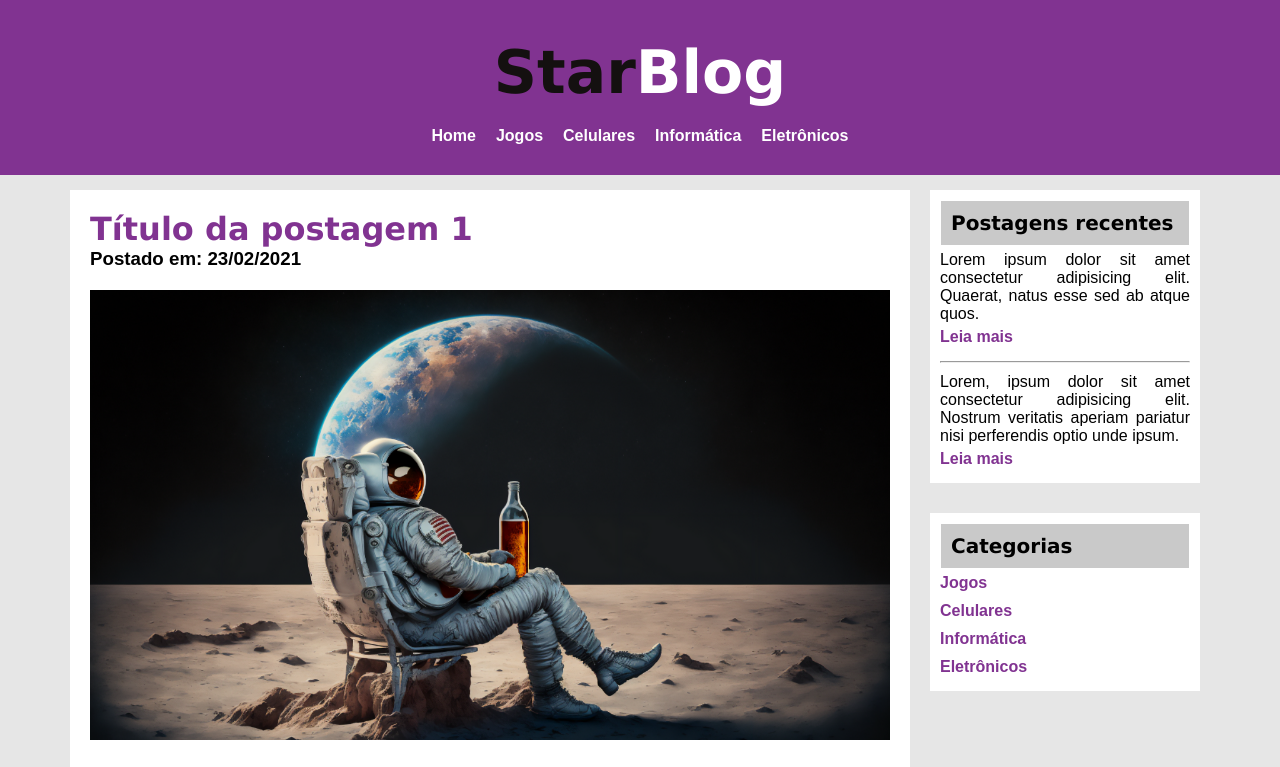
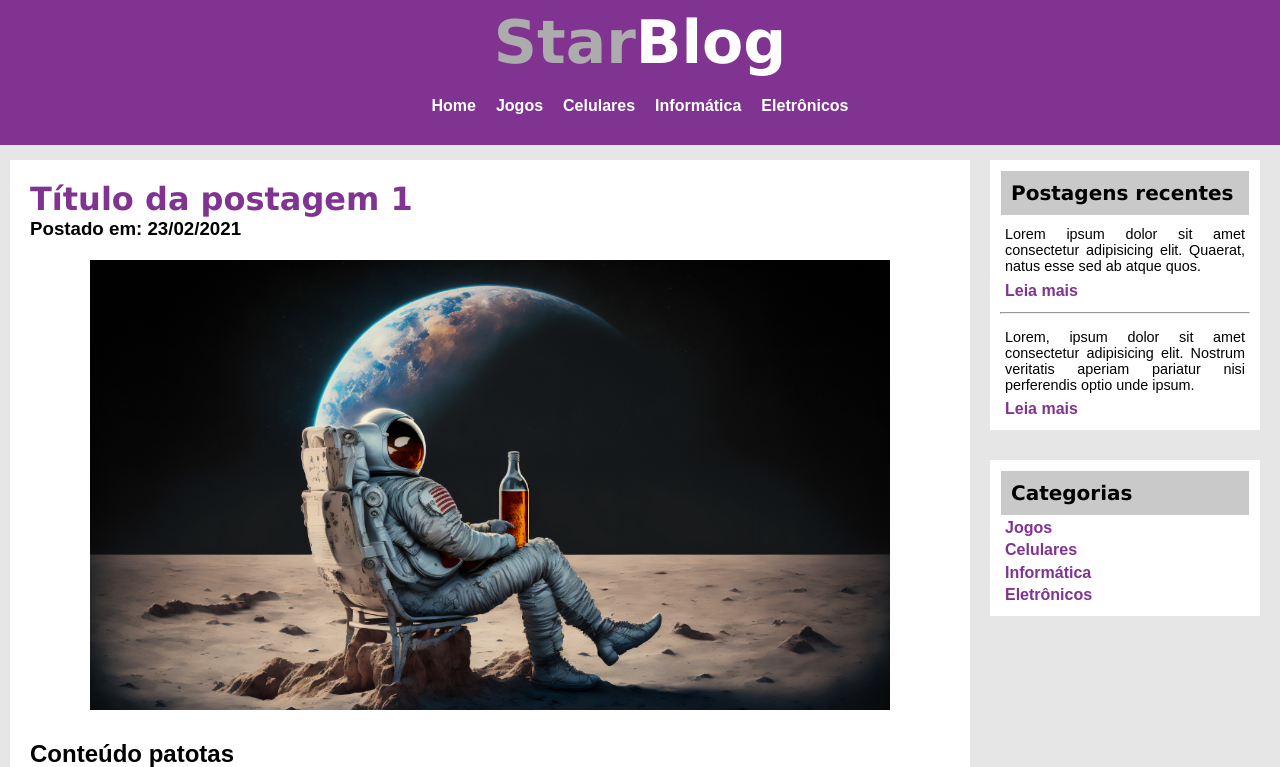
Before and after one commit to alexandremariano4/estudo-web, a plain HTML site: page projetos/star-blog/html/index.html in a window 1280 px wide. Shown: the part 43-810 px from the top of the page. Drawn offline with Linux system fonts and the light colour scheme.

Commit message:
finalizado o modulo basico de css

```diff
--- a/projetos/star-blog/css/style.css
+++ b/projetos/star-blog/css/style.css
@@ -10,7 +10,6 @@ body{
 }
 #icon-login{
     height: 30px;
-
 }
 .login{
     display: flex;
@@ -43,15 +42,16 @@ body{
     font-family: 'Lucida Sans', 'Lucida Sans Regular', 'Lucida Grande', 'Lucida Sans Unicode', Geneva, Verdana, sans-serif
 }
 .star{
-    margin-top: 30px;
-    color: rgb(20, 16, 16);
+    /* margin-top: 30px; */
+    color: rgb(172, 172, 172);
 }
 .blog{
-    margin-top: 30px;
+    /* margin-top: 30px; */
     color: white;
 }
-.head{
+.header{
     background: rgb(129, 51, 145);
+    /* background-image: linear-gradient(0deg, black, rgb(129, 51, 145)); */
 }
 .options{
     display: flex;
@@ -65,8 +65,8 @@ a.opcoes{
     padding: 10px;
 }
 a:hover.opcoes {
-    background: black;
-    color: white;
+    background: rgb(255, 255, 255);
+    color: rgb(129, 51, 145);
 }
 .corpo{
     display: flex;
@@ -75,7 +75,7 @@ a:hover.opcoes {
 .conteudos{
     background: white;
     margin-top: 15px;
-    width: 800px;
+    width: 920px;
     padding: 20px;
 }
 .lateral{
@@ -121,14 +121,19 @@ p{
     text-align: justify;
 }
 .leia-mais{
-    margin-top: 5px;
-    margin-bottom: 5px;
+    margin-top: 2.5px;
+    margin-bottom: 2px;
     text-decoration: none;
     font-weight: bold;
     color: rgb(129, 51, 145);
     width: fit-content;
+    padding-left: 5px;
 
 }
+a:hover.leia-mais{
+    text-decoration: underline;
+}
+
 hr{
     margin-top: 10px;
     margin-bottom: 5px;
@@ -137,8 +142,8 @@ footer{
     display: flex;
     justify-content: center;
     background: rgb(129, 51, 145);
-    margin-top: 50px;
-    height: 100px;
+    margin-top: 20px;
+    height: 50px;
     color: white;
     font-weight: bold;
 }
@@ -146,3 +151,8 @@ h2{
     margin-top: 10px;
     margin-bottom: 10px;
 }
+
+.texto-lateral{
+    font-size: 0.9em;
+    padding: 5px;
+}
--- a/projetos/star-blog/html/index.html
+++ b/projetos/star-blog/html/index.html
@@ -8,7 +8,7 @@
     <link rel="stylesheet" href="../css/style.css">
 </head>
 <body>
-    <div class="head">
+    <div class="header">
         <div class="login">
             <div class="icon-text">
                 <img id="icon-login" src="../img/pngiconlogin.png" >
@@ -48,10 +48,10 @@
         <div class="lateral">
             <div class="conteudo_lateral">
                 <p class="titulo_lateral">Postagens recentes</p>
-                <p>Lorem ipsum dolor sit amet consectetur adipisicing elit. Quaerat, natus esse sed ab atque quos.</p>
+                <p class="texto-lateral">Lorem ipsum dolor sit amet consectetur adipisicing elit. Quaerat, natus esse sed ab atque quos.</p>
                 <a class="leia-mais" href="">Leia mais</a>
                 <hr>
-                <p>Lorem, ipsum dolor sit amet consectetur adipisicing elit. Nostrum veritatis aperiam pariatur nisi perferendis optio unde ipsum.</p>
+                <p class="texto-lateral">Lorem, ipsum dolor sit amet consectetur adipisicing elit. Nostrum veritatis aperiam pariatur nisi perferendis optio unde ipsum.</p>
                 <a class="leia-mais" href="">Leia mais</a>
             </div>
             <div class="conteudo_lateral">
```
